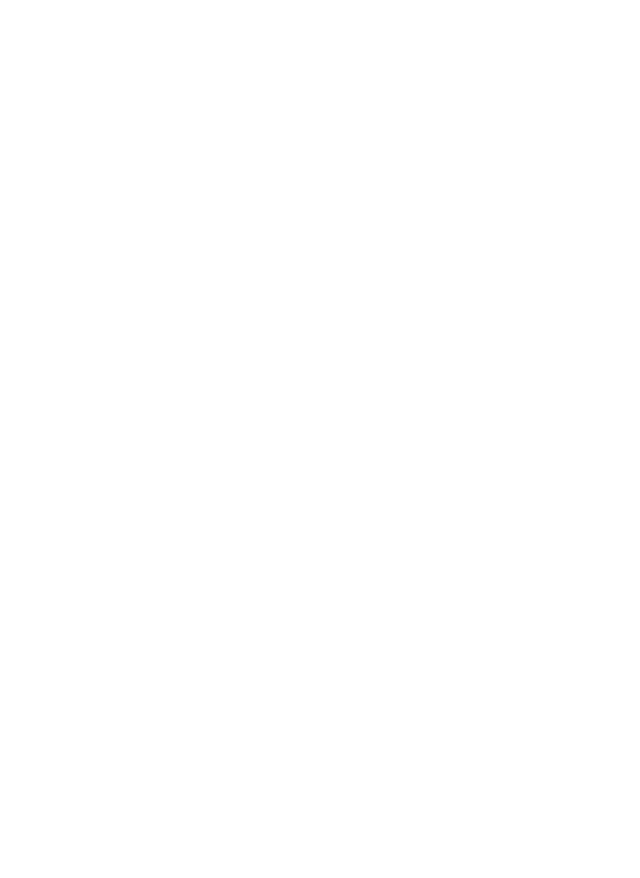
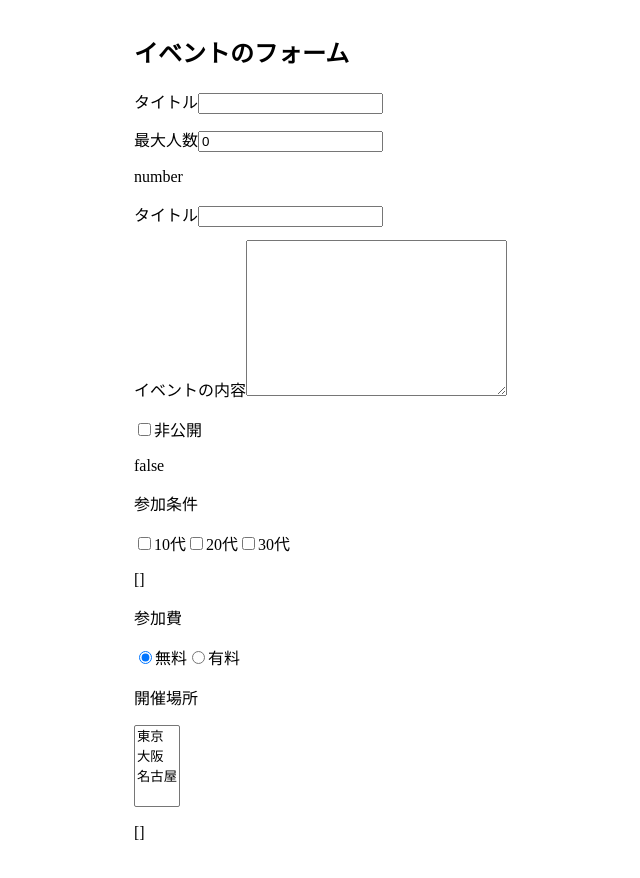
Before and after one commit to takahiromasui001/vuetry, a Vue app in the folder try-vue-cli/: page / in a window 1280 px wide. Shown: the part 360-1238 px from the top of the page, without its empty margins (34-674 px from the left). Before the commit the page ends 800 px from the top, so only its background shows below. Built offline with nearby package versions, Linux system fonts and the light colour scheme.

Commit message:
v-modelによるフォーム作成

```diff
--- a/try-vue-cli/src/App.vue
+++ b/try-vue-cli/src/App.vue
@@ -9,11 +9,52 @@
     <keep-alive>
       <component :is="currentComponent"></component>
     </keep-alive>
-    <div>
+    <div style="padding: 10rem;">
       <h2>イベントのフォーム</h2>
-      <label for="title">タイトル</label>
-      <input id="title" type="text" v-model="eventData.title" />
-      <p>{{ eventData.title }}</p>
+      <label for="tilte">タイトル</label>
+      <input id="tilte" type="text" v-model.lazy="eventData.title" />
+      <pre>{{ eventData.title }}</pre>
+      <label for="maxNumber">最大人数</label>
+      <input
+        id="maxNumber"
+        type="number"
+        v-model.number="eventData.maxNumber"
+      />
+      <p>{{ typeof eventData.maxNumber }}</p>
+      <label for="host">タイトル</label>
+      <input id="host" type="text" v-model.trim="eventData.host" />
+      <pre>{{ eventData.host }}</pre>
+      <label for="detail">イベントの内容</label>
+      <textarea
+        id="detail"
+        cols="30"
+        rows="10"
+        v-model="eventData.detail"
+      ></textarea>
+      <p style="white-space: pre;">{{ eventData.detail }}</p>
+      <input type="checkbox" id="isPrivate" v-model="eventData.isPrivate" />
+      <label for="isPrivate">非公開</label>
+      <p>{{ eventData.isPrivate }}</p>
+      <p>参加条件</p>
+      <input type="checkbox" id="10" value="10代" v-model="eventData.target" />
+      <label for="10">10代</label>
+      <input type="checkbox" id="20" value="20代" v-model="eventData.target" />
+      <label for="20">20代</label>
+      <input type="checkbox" id="30" value="30代" v-model="eventData.target" />
+      <label for="30">30代</label>
+      <p>{{ eventData.target }}</p>
+      <p>参加費</p>
+      <input type="radio" id="free" value="無料" v-model="eventData.price" />
+      <label for="free">無料</label>
+      <input type="radio" id="paied" value="有料" v-model="eventData.price" />
+      <label for="paied">有料</label>
+      <p>開催場所</p>
+      <select v-model="eventData.location" multiple>
+        <option v-for="location in locations" :key="location">{{
+          location
+        }}</option>
+      </select>
+      <p>{{ eventData.location }}</p>
     </div>
   </div>
 </template>
@@ -28,8 +69,16 @@
     return {
       number: 14,
       currentComponent: 'Home',
+      locations: ['東京', '大阪', '名古屋'],
       eventData: {
-        title: ''
+        title: '',
+        maxNumber: 0,
+        host: '',
+        detail: '',
+        isPrivate: false,
+        target: [],
+        price: '無料',
+        location: []
       }
     }
   },
```
